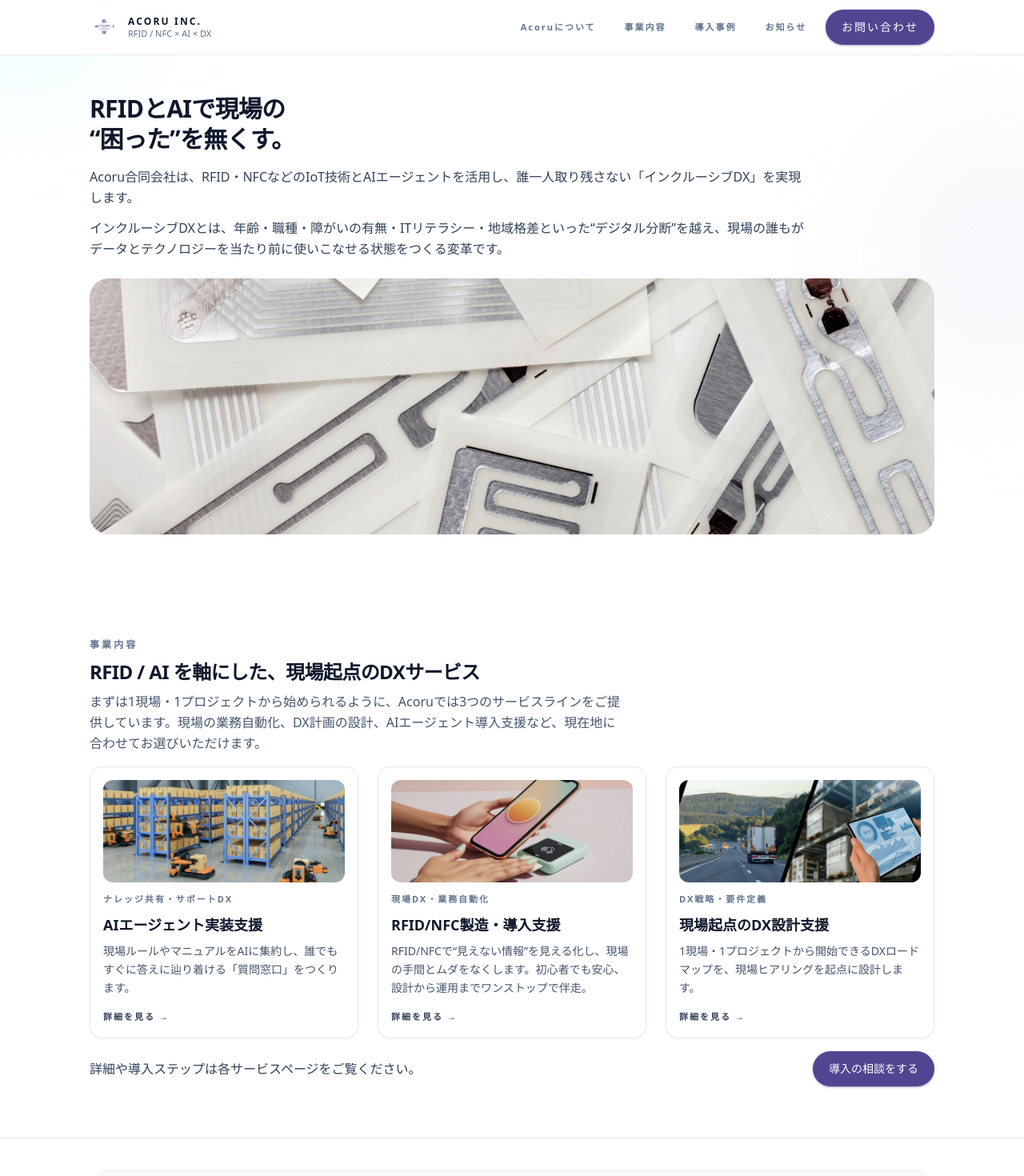
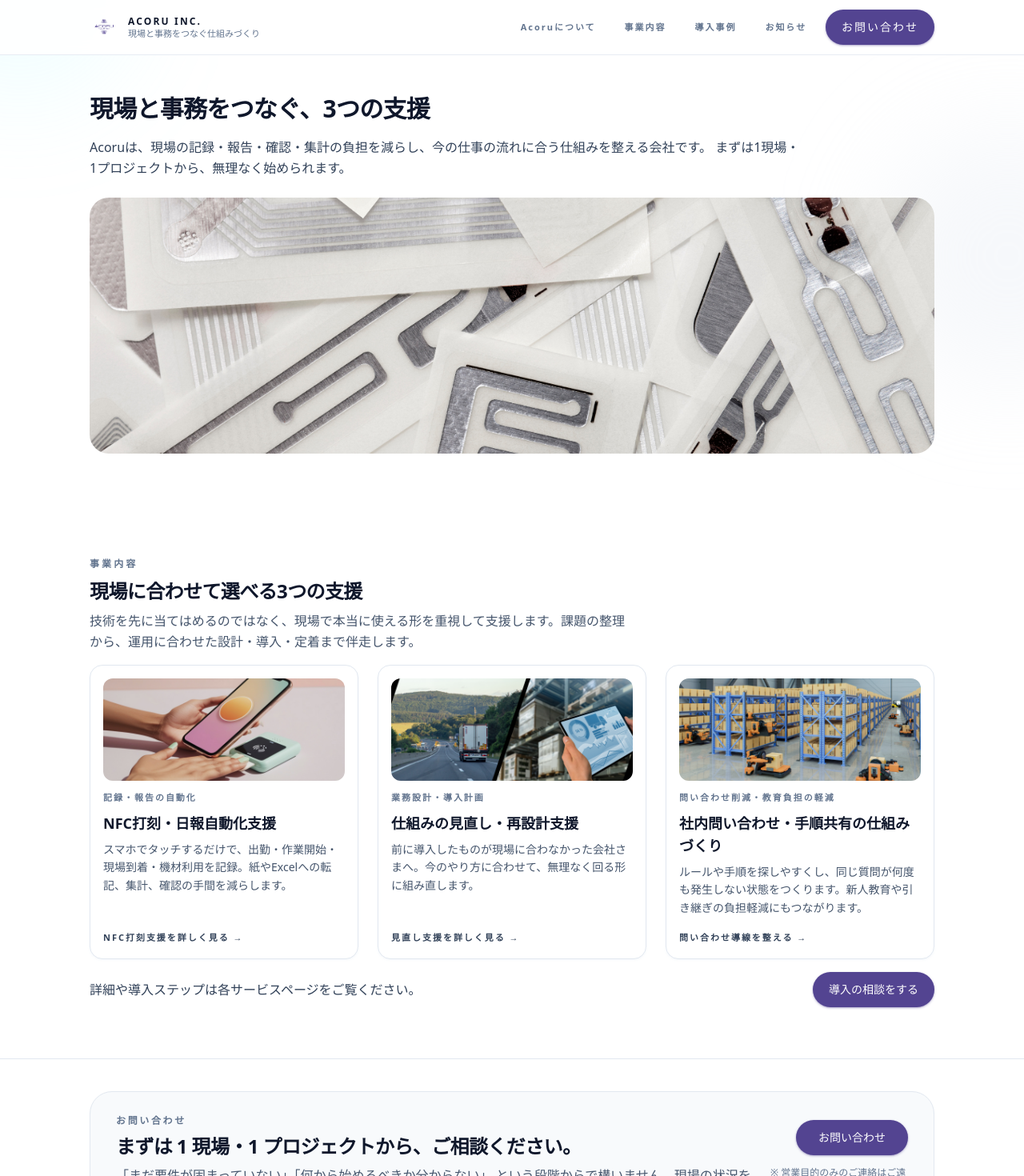
Before and after one commit to ANOSkdy/acoru-inc, a Next.js app: page /service in a window 1280 px wide. Shown: the top 1470 px of the page at 80% size. Built offline with nearby package versions, Linux system fonts and the light colour scheme.

Commit message:
Revise HP messaging for trust-first corporate positioning

```diff
--- a/src/app/about/page.tsx
+++ b/src/app/about/page.tsx
@@ -1,4 +1,5 @@
 import Image from "next/image";
+import type { Metadata } from "next";
 
 import { Button } from "@/components/ui/Button";
 import { Container } from "@/components/ui/Container";
@@ -51,6 +52,11 @@ async function getCompany(): Promise<CompanyFields | null> {
 }
 
 export const runtime = "nodejs";
+export const metadata: Metadata = {
+  title: "Acoruについて | 北海道の現場業務改善パートナー",
+  description:
+    "Acoruは、現場の記録・報告・確認・集計の負担を減らし、人を増やしにくい中でも仕事が回る仕組みを整える北海道の業務改善パートナーです。",
+};
 
 export default async function AboutPage() {
   const company = await getCompany();
@@ -77,20 +83,15 @@ export default async function AboutPage() {
         <Container>
           <div className="max-w-4xl space-y-6">
             <h1 className="text-2xl font-semibold leading-tight tracking-tight text-slate-900 sm:text-3xl">
-              RFIDの「不可能」を北海道から「可能」に。
-              <br />
-              あらゆるモノが、つながる未来へ。
+              現場に合った仕組みで、
+              <br className="sm:hidden" />
+              仕事を回しやすくする。
             </h1>
 
             <div className="space-y-4 text-sm leading-relaxed text-slate-700 sm:text-base">
               <p>
-                Acoru合同会社は、RFID／NFCとAI技術を核に、企業の成長と競争力向上を支援します。タグ一枚から既存システム連携まで、
-                現場の「見えない情報」を自動で拾い上げ、AIが即座に解析・提案します。多くの中小企業がDXの必要性を感じながらも、「何から始めればよいか分からない」「コストと人手が足りない」という壁に直面しています。
-              </p>
-              <p>
-                私たちは、導入計画の策定・機器選定・PoC構築・教育までを一気通貫で伴走し、手書き・属人化・重複入力といったムダを排除。
-                “現場データの自動取得（RFID）×意思決定の高速化（AI）”でその壁を実務レベルで突破し、継続的な改善サイクルまで設計します。
-                補助金活用や小規模スタートにも柔軟に対応し、投資対効果を可視化します。
+                Acoruは、現場の記録・報告・確認・集計の負担を減らし、人を増やしにくい中でも仕事が回りやすくなる仕組みを整える会社です。
+                前に導入した仕組みが現場に合わなかった会社さまに対しても、今の仕事の流れに合わせて見直しから伴走します。
               </p>
             </div>
 
--- a/src/app/contact/page.tsx
+++ b/src/app/contact/page.tsx
@@ -1,9 +1,15 @@
 // src/app/contact/page.tsx
+import type { Metadata } from "next";
 import { Container } from "@/components/ui/Container";
 import { Section } from "@/components/ui/Section";
 import { ContactForm } from "./ContactForm";
 
 export const runtime = "nodejs";
+export const metadata: Metadata = {
+  title: "現場の管理・日報自動化のご相談",
+  description:
+    "人を増やしにくい現場の記録・報告・確認・集計に関するご相談を受け付けています。紙やExcel中心の運用見直しからお気軽にご相談ください。",
+};
 
 export default function ContactPage() {
   return (
@@ -13,10 +19,13 @@ export default function ContactPage() {
           <div className="space-y-3 max-w-3xl">
             <p className="text-[12px] font-semibold tracking-[0.26em] text-slate-500">お問い合わせ</p>
             <h1 className="text-2xl font-semibold tracking-tight text-slate-900 sm:text-3xl">
-              導入のご相談・資料請求・ご質問はこちらから。
+              現場の管理や報告の負担について、
+              <br className="sm:hidden" />
+              ご相談ください。
             </h1>
             <p className="text-sm leading-relaxed text-slate-600 sm:text-base">
-              AI日報やAIエージェント、DX設計支援のご相談、デモのご依頼などがございましたら、下記フォームよりお気軽にお問い合わせください。内容を確認の上、担当よりご連絡いたします。
+              人を増やしたくても増やしにくい。前に入れた仕組みが現場に合わなかった。紙やExcelでの管理を見直したい。
+              そんなお悩みがありましたら、まずは現状をお聞かせください。
             </p>
           </div>
         </Container>
--- a/src/app/layout.tsx
+++ b/src/app/layout.tsx
@@ -4,9 +4,13 @@ import { Header } from "@/components/layout/Header";
 import { Footer } from "@/components/layout/Footer";
 
 export const metadata: Metadata = {
-  title: "Acoru inc. | RFID / NFC × AI × DX",
+  metadataBase: new URL("https://acoru.jp"),
+  title: {
+    default: "北海道の現場業務改善・日報自動化支援 | Acoru",
+    template: "%s | Acoru",
+  },
   description:
-    "Acoru inc. は RFID・NFC などの IoT 技術と AI エージェントを活用し、誰一人取り残さないインクルーシブ DX を北海道から実現する開発パートナーです。",
+    "人を増やしにくい中でも、現場の記録・報告・確認・集計が回る仕組みを。Acoruは、紙やExcel、口頭連絡が残る現場に合わせて、NFCや業務システムを活用した仕組みづくりを支援します。",
 };
 
 export default function RootLayout({
--- a/src/app/service/_data.ts
+++ b/src/app/service/_data.ts
@@ -2,23 +2,32 @@ export type Service = {
   slug: string;
   name: string;
   category: string;
+  linkLabel?: string;
   shortDescription: string;
   overview: string;
+  fitFor?: string[];
   problems: string[];
   solutions: string[];
+  technicalNotes?: string[];
   steps: string[];
-  image?: string; // カードで表示する画像パス
+  image?: string;
 };
 
 export const services: Service[] = [
   {
     slug: "ai-agent-support",
-    name: "AIエージェント実装支援",
-    category: "ナレッジ共有・サポートDX",
+    name: "社内問い合わせ・手順共有の仕組みづくり",
+    category: "問い合わせ削減・教育負担の軽減",
+    linkLabel: "問い合わせ導線を整える",
     shortDescription:
-      "現場ルールやマニュアルをAIに集約し、誰でもすぐに答えに辿り着ける「質問窓口」をつくります。",
+      "ルールや手順を探しやすくし、同じ質問が何度も発生しない状態をつくります。新人教育や引き継ぎの負担軽減にもつながります。",
     overview:
-      "紙やPDF、口頭で伝わっている現場のナレッジを集約し、AIチャットとして提供することで、問い合わせ対応負荷と教育コストを同時に削減します。利用者の多くはスマホからアクセスする想定で、現場でも使いやすいUIを設計します。",
+      "現場ルールや手順が見つからない状態を減らし、問い合わせ対応・教育の手間を軽くする支援です。紙やPDF、口頭で伝わっている情報を整理し、必要な人がすぐ確認できる状態をつくります。",
+    fitFor: [
+      "新人教育や引き継ぎに時間がかかっている会社さま",
+      "同じ問い合わせ対応が管理職やベテランに集中しているチーム",
+      "複数現場でルール運用のバラつきを減らしたい会社さま",
+    ],
     problems: [
       "マニュアルやルールが散在しており、新人が何度も同じ質問をしなければならない",
       "問い合わせ対応が特定のベテランに集中し、日々の業務が圧迫されている",
@@ -30,22 +39,33 @@ export const services: Service[] = [
       "権限や閲覧範囲を考慮しつつ、スマホから1タップでアクセスできるUIを用意",
       "利用ログをもとに、マニュアルそのものの改善サイクルも設計",
     ],
+    technicalNotes: [
+      "既存の文書形式（紙・PDF・Excel）に合わせたナレッジ整形",
+      "AI回答の参照元・制約条件を明確化し、誤回答リスクを抑制",
+      "権限ごとの表示制御や運用ログ分析の設計",
+    ],
     steps: [
       "既存マニュアル・ナレッジの収集と分類、AI向けの整形方針の決定",
       "AIエージェントの設計（回答スタイル・制約・参照元の優先度など）",
       "パイロットチームでのトライアル運用と、回答品質のチューニング",
       "全社展開と、運用・更新ルールの策定",
     ],
-    image: "/service-ai-agent.jpg", // ← このサービス専用
+    image: "/service-ai-agent.jpg",
   },
   {
     slug: "rfid-ai-nippo",
-    name: "RFID/NFC製造・導入支援",
-    category: "現場DX・業務自動化",
+    name: "NFC打刻・日報自動化支援",
+    category: "記録・報告の自動化",
+    linkLabel: "NFC打刻支援を詳しく見る",
     shortDescription:
-      "RFID/NFCで“見えない情報”を見える化し、現場の手間とムダをなくします。初心者でも安心、設計から運用までワンストップで伴走。",
+      "スマホでタッチするだけで、出勤・作業開始・現場到着・機材利用を記録。紙やExcelへの転記、集計、確認の手間を減らします。",
     overview:
-      "「誰が・いつ・どこで」等の見えない情報をRFID/NFCで可視化し、現場の入力・集計のムダをなくすサービスです。業務設計から運用まで伴走するため、IT導入が初めての現場でも安心してワンストップで導入可能です。",
+      "タッチベースで現場の記録を残し、日報作成と集計作業を軽くする支援です。紙やExcelへの転記を減らし、確認・報告をしやすい流れに整えます。現場ごとの業務フローに合わせて導入設計します。",
+    fitFor: [
+      "手書き日報や口頭報告が多く、確認に時間がかかる現場",
+      "出勤・作業・機材利用の記録をムリなく残したい会社さま",
+      "以前のシステム導入が現場に定着しなかった会社さま",
+    ],
     problems: [
       "手書き日報等のアナログ管理が前提で、転記や確認といった手間・ムダが膨大になっている",
       "現場の稼働状況がリアルタイムに見えず、残業や待機時間といったムダの可視化ができていない",
@@ -56,22 +76,33 @@ export const services: Service[] = [
       "クラウドDB上で、AIがログから稼働実績を自動生成し、現場の集計の手間とムダを排除",
       "設計から運用まで伴走し、請求や給与計算に必要なレポートが自動で出力される環境を構築",
     ],
+    technicalNotes: [
+      "NFCタグ・スマホアプリ・クラウドDBの連携設計",
+      "既存の日報様式や帳票に合わせたデータ整形",
+      "必要に応じてAIによる稼働ログ解析や集計自動化を実装",
+    ],
     steps: [
       "見えない情報を特定するヒアリングと、無理のない運用・タグ配置の設計",
       "NFCタグの発行・設置、および初心者でも安心な打刻アプリのセットアップ",
       "手間をなくすデータ基盤の構築と、運用を見据えたレポート定義・テスト",
       "本番運用後もワンストップで伴走し、現場に合わせた設定のチューニング",
     ],
-    image: "/service-hero-main-v2.jpg", // ← 日報自動化用
+    image: "/service-hero-main-v2.jpg",
   },
   {
     slug: "genba-dx-design",
-    name: "現場起点のDX設計支援",
-    category: "DX戦略・要件定義",
+    name: "仕組みの見直し・再設計支援",
+    category: "業務設計・導入計画",
+    linkLabel: "見直し支援を詳しく見る",
     shortDescription:
-      "1現場・1プロジェクトから開始できるDXロードマップを、現場ヒアリングを起点に設計します。",
+      "前に導入したものが現場に合わなかった会社さまへ。今のやり方に合わせて、無理なく回る形に組み直します。",
     overview:
-      "「DXを進めたいが、どこから手を付けるべきか分からない」という状況に対して、現場の一日の流れを分解しながら、段階的にデジタル化・自動化していくロードマップを策定します。いきなり大規模システムを入れるのではなく、小さく試しながら定着させることに重きを置きます。",
+      "導入済みの仕組みが現場に合わない、何から見直すべきかわからないといった状況に対し、業務の流れに合わせて実行しやすい形へ再設計します。大規模刷新ではなく、小さく試して定着させる進め方を重視します。",
+    fitFor: [
+      "既存システムが使われず、運用が形骸化している会社さま",
+      "現場・事務・経営の認識をそろえて改善したいチーム",
+      "まずは1拠点から改善を始めたい中小企業さま",
+    ],
     problems: [
       "DXの必要性は感じているが、何から始めれば良いか整理できていない",
       "ベンダーごとの提案がバラバラで、自社にとっての優先順位が見えない",
@@ -83,13 +114,18 @@ export const services: Service[] = [
       "3〜6ヶ月スパンでの「小さく始めるDXロードマップ」をドキュメントとして提示",
       "必要に応じて、PoCフェーズの要件定義・技術選定（Next.js / Airtable / Vercel など）を支援",
     ],
+    technicalNotes: [
+      "既存ツールやデータ構造の棚卸しと再利用可能性の評価",
+      "PoCで使う技術スタックの比較検討（Next.js / Airtable / Vercel など）",
+      "段階導入に合わせた運用ルールと計測指標の設計",
+    ],
     steps: [
       "現場・事務・経営それぞれへのインタビューと、業務フローの棚卸し",
       "課題の分類（データの見える化 / 打刻・入力の自動化 / レポート作成 など）",
       "優先順位と効果見込みを踏まえたDXロードマップ作成",
       "PoC〜本番移行に向けた計画・体制づくりのサポート",
     ],
-    image: "/service-dx-design.jpg", // ← DX設計支援用
+    image: "/service-dx-design.jpg",
   },
 ];
 
--- a/src/app/service/page.tsx
+++ b/src/app/service/page.tsx
@@ -1,10 +1,17 @@
 import Image from "next/image";
 import Link from "next/link";
+import type { Metadata } from "next";
 
 import { Button } from "@/components/ui/Button";
 import { Container } from "@/components/ui/Container";
 import { Section } from "@/components/ui/Section";
 import { services } from "./_data";
+
+export const metadata: Metadata = {
+  title: "サービス一覧 | 現場と事務をつなぐ仕組みづくり",
+  description:
+    "Acoruのサービス一覧です。現場の記録・報告・確認・集計の負担を減らし、会社ごとの仕事の流れに合う仕組みづくりを支援します。",
+};
 
 export default function ServicePage() {
   const sorted = [...services].sort((a, b) => a.name.localeCompare(b.name));
@@ -16,16 +23,14 @@ export default function ServicePage() {
           <div className="space-y-6">
             <div className="max-w-4xl space-y-4">
               <h1 className="text-2xl font-semibold leading-tight tracking-tight text-slate-900 sm:text-3xl">
-                RFIDとAIで現場の
-                <br />
-                “困った”を無くす。
+                現場と事務をつなぐ、
+                <br className="sm:hidden" />
+                3つの支援
               </h1>
               <div className="space-y-3 text-sm leading-relaxed text-slate-700 sm:text-base">
                 <p>
-                  Acoru合同会社は、RFID・NFCなどのIoT技術とAIエージェントを活用し、誰一人取り残さない「インクルーシブDX」を実現します。
-                </p>
-                <p>
-                  インクルーシブDXとは、年齢・職種・障がいの有無・ITリテラシー・地域格差といった“デジタル分断”を越え、現場の誰もがデータとテクノロジーを当たり前に使いこなせる状態をつくる変革です。
+                  Acoruは、現場の記録・報告・確認・集計の負担を減らし、今の仕事の流れに合う仕組みを整える会社です。
+                  まずは1現場・1プロジェクトから、無理なく始められます。
                 </p>
               </div>
             </div>
@@ -49,9 +54,9 @@ export default function ServicePage() {
           <div className="space-y-4">
             <div className="space-y-2">
               <p className="text-[12px] font-semibold tracking-[0.26em] text-slate-500">事業内容</p>
-              <h2 className="text-xl font-semibold tracking-tight text-slate-900 sm:text-2xl">RFID / AI を軸にした、現場起点のDXサービス</h2>
+              <h2 className="text-xl font-semibold tracking-tight text-slate-900 sm:text-2xl">現場に合わせて選べる3つの支援</h2>
               <p className="max-w-2xl text-sm leading-relaxed text-slate-600 sm:text-base">
-                まずは1現場・1プロジェクトから始められるように、Acoruでは3つのサービスラインをご提供しています。現場の業務自動化、DX計画の設計、AIエージェント導入支援など、現在地に合わせてお選びいただけます。
+                技術を先に当てはめるのではなく、現場で本当に使える形を重視して支援します。課題の整理から、運用に合わせた設計・導入・定着まで伴走します。
               </p>
             </div>
 
@@ -78,7 +83,7 @@ export default function ServicePage() {
                   <h3 className="mt-2 text-base font-semibold text-slate-900 sm:text-lg">{service.name}</h3>
                   <p className="mt-2 flex-1 text-sm leading-relaxed text-slate-600">{service.shortDescription}</p>
                   <span className="mt-4 text-[11px] font-semibold tracking-[0.18em] text-slate-700 group-hover:text-slate-900">
-                    詳細を見る →
+                    {service.linkLabel ?? "支援内容を詳しく見る"} →
                   </span>
                 </Link>
               ))}
--- a/src/components/layout/Footer.tsx
+++ b/src/components/layout/Footer.tsx
@@ -36,7 +36,7 @@ export function Footer() {
           <div className="space-y-1">
             <p className="text-sm font-semibold tracking-[0.18em] text-slate-900">ACORU INC.</p>
             <p className="text-[12px] leading-relaxed text-slate-500 sm:text-sm">
-              RFID / NFC と AI を核に、誰一人取り残さないインクルーシブ DX を北海道から設計・実装します。
+              現場と事務をつなぐ仕組みづくりを通じて、記録・報告・確認・集計が回る状態を支援します。
             </p>
           </div>
 
--- a/src/components/layout/Header.tsx
+++ b/src/components/layout/Header.tsx
@@ -36,7 +36,7 @@ export function Header() {
               ACORU INC.
             </span>
             <span className="text-[11px] text-slate-500">
-              RFID / NFC × AI × DX
+              現場と事務をつなぐ仕組みづくり
             </span>
           </div>
         </Link>
```
Also changed, not shown: src/app/page.tsx (+80 -48 lines), src/app/service/ServiceDetail.tsx (+38 -6 lines).
